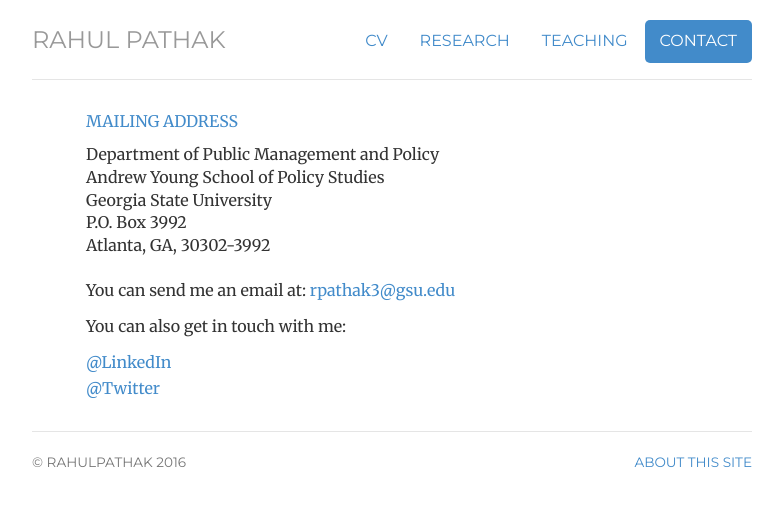
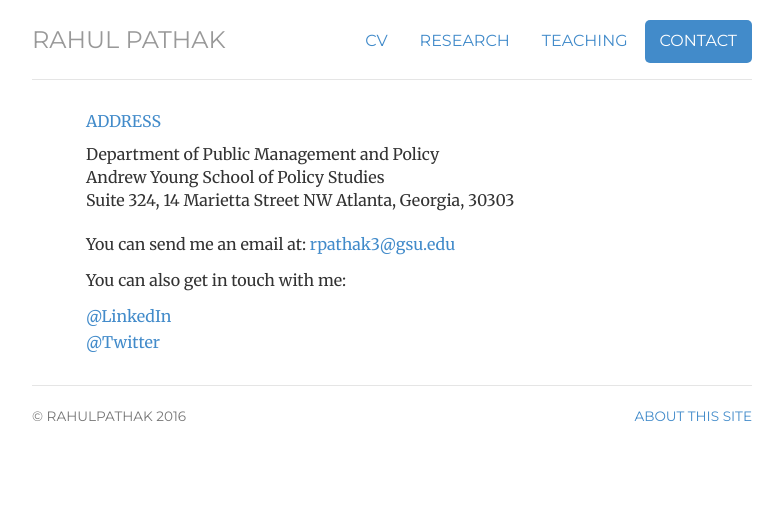
Before and after one commit to pathak-rahul/pathak-rahul.github.io, a Jekyll site: the page built from contact/index.html, in a window 1280 px wide. Shown: the top 506 px of the page, without its empty margins (248-1031 px from the left). Built offline with Jekyll 4.4.1, drawn with Linux system fonts in a browser that asks for light colours.

Commit message:
Update index.html

```diff
--- a/contact/index.html
+++ b/contact/index.html
@@ -11,13 +11,12 @@
 
 <address>
 
-<p class="text-primary">MAILING ADDRESS</p>
+<p class="text-primary">ADDRESS</p>
 
 Department of Public Management and Policy<br>
 Andrew Young School of Policy Studies<br>
-Georgia State University<br>
-P.O. Box 3992<br>
-Atlanta, GA, 30302-3992 <br>
+Suite 324, 14 Marietta Street NW
+Atlanta, Georgia, 30303 <br>
 </address>
 
 
```
